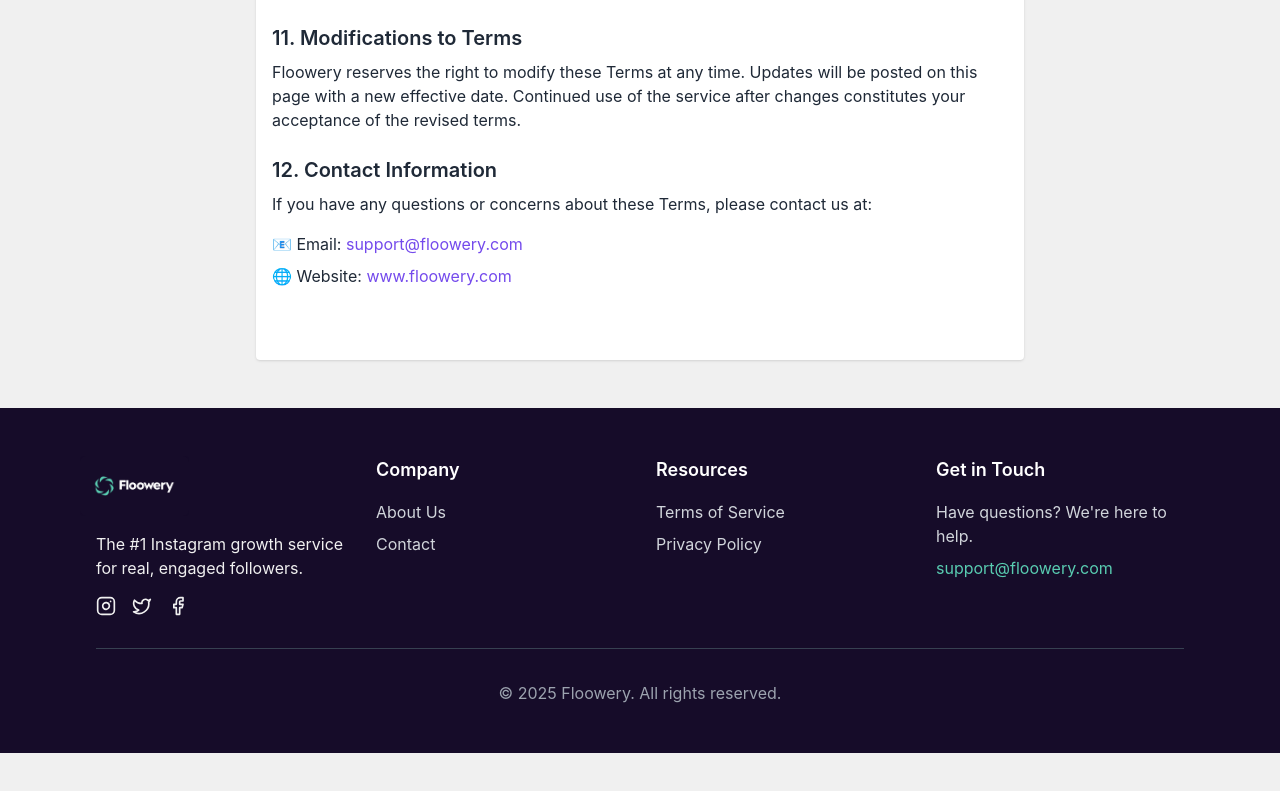
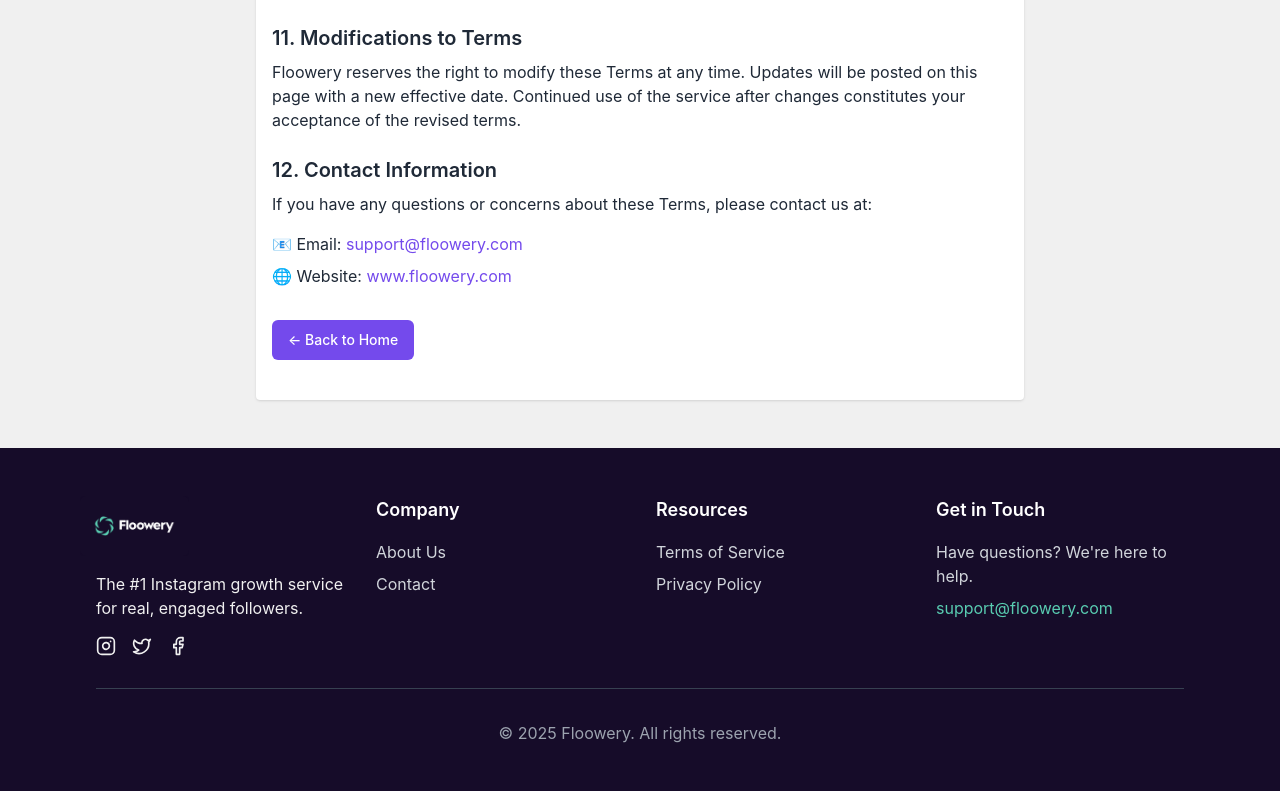
Before and after one commit to tomasssssssssss/v0-floowery-website-code, a Next.js app: page /terms in a window 1280 px wide. Shown: the part 2479-3270 px from the top of the page. Before the commit the page ends 3232 px from the top, so only its background shows below. Built offline with nearby package versions, Linux system fonts and the light colour scheme.

Commit message:
fix: ensure Button component works in production
Restore proper button rendering and correct imports

Co-authored-by: null <212784784+tomasssssssssss@users.noreply.github.com>

```diff
--- a/components/ui/button.tsx
+++ b/components/ui/button.tsx
@@ -1,6 +1,7 @@
 import * as React from "react"
 import { Slot } from "@radix-ui/react-slot"
 import { cva, type VariantProps } from "class-variance-authority"
+import { cn } from "@/lib/utils"
 
 const buttonVariants = cva(
   "inline-flex items-center justify-center whitespace-nowrap rounded-md text-sm font-medium ring-offset-background transition-colors focus-visible:outline-none focus-visible:ring-2 focus-visible:ring-ring focus-visible:ring-offset-2 disabled:pointer-events-none disabled:opacity-50",
@@ -39,7 +40,7 @@ export interface ButtonProps
 const Button = React.forwardRef<HTMLButtonElement, ButtonProps>(
   ({ className, variant, size, asChild = false, ...props }, ref) => {
     const Comp = asChild ? Slot : "button"
-    return null // Temporarily hiding buttons
+    return <Comp className={cn(buttonVariants({ variant, size, className }))} ref={ref} {...props} />
   },
 )
 Button.displayName = "Button"
```
